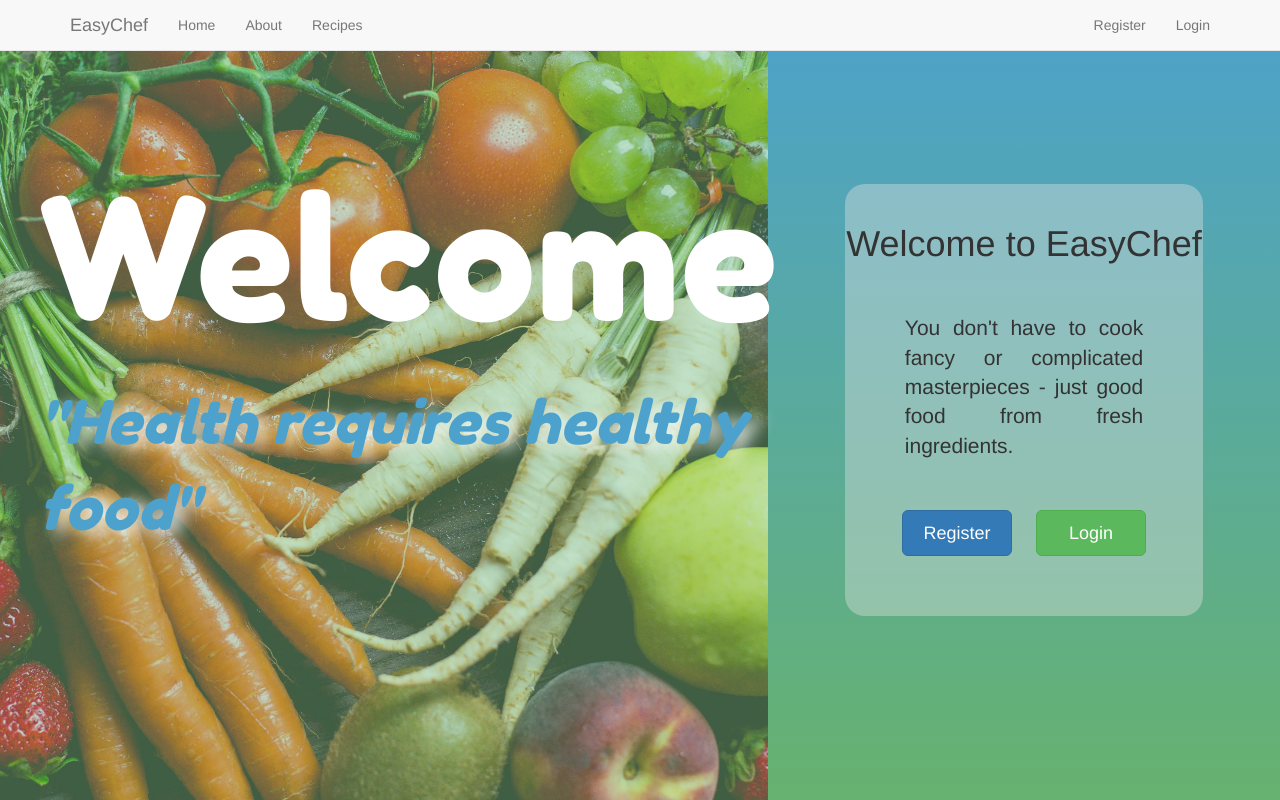
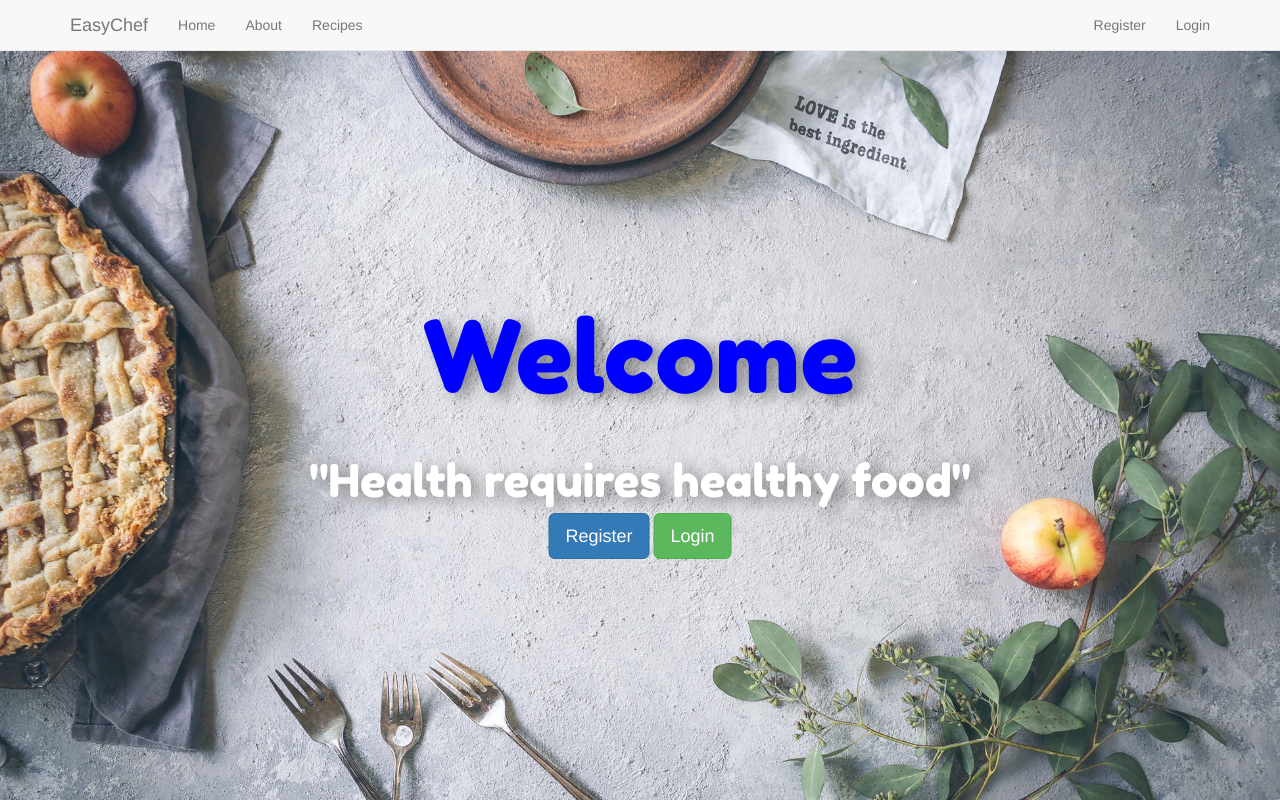
Before and after one commit to luciangheorghe/recipesApp2, a Flask app: page / in a window 1280 px wide. Run offline with Flask 2, Linux system fonts and the light colour scheme; some libraries are stand-ins or nearby versions.

Commit message:
home page redesign

```diff
--- a/static/css/style.css
+++ b/static/css/style.css
@@ -1,94 +1,59 @@
-.layout-container{
-  background: #67B26F;  /* fallback for old browsers */
-  background: -webkit-linear-gradient(to bottom, #4ca2cd, #67B26F);  /* Chrome 10-25, Safari 5.1-6 */
-  background: linear-gradient(to bottom, #4ca2cd, #67B26F); /* W3C, IE 10+/ Edge, Firefox 16+, Chrome 26+, Opera 12+, Safari 7+ */
+.container-fluid{
+  margin: 0;
+  padding-left: 0;
+  padding-right: 0;
   width: 100%;
   height: 100%;
 }
 
 
+
 /*Home*/
-.home{
-  height: 100%;
-  width: 100%;
-  display: flex;
-  flex-direction: row;
-  align-items: center;
-  justify-content: center;
-}
-.home .img-wrapper{
-  background: yellow;
-  width: 60%;
-  position: relative;
-}
-.home .img-wrapper img{
+.container-fluid #intro img{
+  position: absolute;
+  display: block;
   width: 100%;
   height: 100%;
   object-fit: cover;
+
 }
-.home .img-wrapper .filter{
-  background-color: rgba(103, 178, 111, 0.4);
-  position: absolute;
-  top: 0;
-  left: 0;
+.container-fluid .welcome-title{
+  position: relative;
   width: 100%;
   height: 100%;
+
 }
-.home .img-wrapper .quote{
+.container-fluid .welcome-title .quote{
   font-family: 'Fredoka One', cursive;
   color: white;
-  width: 100%;
   margin: 0;
   position: absolute;
-  top: 43%;
-  left: 55%;
+  top: 50%;
+  left: 50%;
   margin-right: -50%;
   transform: translate(-50%, -50%);
-
-}
-.home .img-wrapper .welcome{
-  font-size: 170px;
-}
-.home .img-wrapper .chef{
-  /*float: right;*/
-  font-size: 60px;
-  color: #4ca2cd;
-  font-style: italic;
-  text-shadow: 9px 4px 15px rgba(255, 255, 255, 0.8);
-
-}
-.home .login{
-  width: 40%;
   display: flex;
   flex-direction: column;
   align-items: center;
   justify-content: center;
 }
-.home .login .square{
-  background-color: rgba(225, 225, 225, 0.4);
-  border-radius: 20px;
-  width: 70%;
-  display: flex;
-  flex-direction: column;
-  align-items: center;
-  justify-content: center;
+.container-fluid .welcome-title .quote .welcome{
+  color: blue;
+  font-size: 100px;
+  text-shadow: 9px 4px 15px rgba(0, 0, 0, 0.4);
 }
-.home .login .square .app-title{
-  padding: 20px 0 40px 0;
+.container-fluid .welcome-title .quote .qoute2{
+  font-size: 45px;
+  text-shadow: 9px 4px 15px rgba(0, 0, 0, 0.4);
 }
-.home .login .square .lead{
-  padding: 0 60px 30px 60px;
-  text-align: justify;
-  /*color: #707c80;*/
+.container-fluid .btns-login{
+  margin: 0;
+  position: absolute;
+  top: 67%;
+  left: 50%;
+  margin-right: -50%;
+  transform: translate(-50%, -50%);
 }
-.home .login .square .btns-log{
-  padding: 0 0 60px 0;
-}
-.home .login .square .btns-log .btn{
-  margin: 0 10px;
-  width: 110px;
-}
-
 /*Recipes*/
 .recipes-wrapper .recipes-title{
   padding-top: 70px;
@@ -116,7 +81,7 @@
   justify-content:center;
 }
 .recipes-wrapper .row .col-lg-9 .row .col-lg-4 .recipe-container .gradient-img{
-  background-color: rgba(103, 178, 111, 0.4);
+  background-color: rgba(255, 255, 111, 0.4);
   position: absolute;
   top: 0;
   left: 0;
@@ -249,3 +214,17 @@
 .dashboard .welcome{
   color: white;
 }
+/*About*/
+.content-wrapper{
+  display: block;
+  left: 0;
+  /*width: 100%;*/
+  height: 100%;
+}
+.content-wrapper #intro2{
+  position: absolute;
+    display: block;
+    width: 100%;
+    height: 100%;
+    object-fit: cover;
+}
--- a/templates/about.html
+++ b/templates/about.html
@@ -2,6 +2,11 @@
 
 {% block body %}
 <div class="content-wrapper">
+  <div id="intro2" class="view">
+    <div class="full-bg-img">
+      <img src="../static/img/about-us.jpeg" class="img-responsive center-block" alt="Responsive image">
+    </div>
+  </div>
   <div class="container">
     <h1>About Us</h1>
     <p>
--- a/templates/home.html
+++ b/templates/home.html
@@ -1,31 +1,22 @@
 {% extends 'layout.html' %}
 
 {% block body %}
-
-  <div class="home">
-    <div class="img-wrapper">
-      <img src="../static/img/home-min.jpg" class="img-responsive center-block" alt="Responsive image">
-      <div class="filter"></div>
+  <div class="container-fluid">
+    <div id="intro" class="view">
+      <div class="full-bg-img">
+        <img src="../static/img/home2-min.jpeg" class="img-responsive center-block" alt="Responsive image">
+      </div>
+    </div>
+    <div class="welcome-title">
       <p class="quote">
-        <span class="welcome">Welcome</span> <br /><span class="chef">"Health requires healthy food" </span>
+        <span class="welcome">Welcome</span> <br /><span class="qoute2">"Health requires healthy food" </span>
       </p>
     </div>
-    <div class="login">
-      <div class="square">
-        <h1 class="app-title">Welcome to EasyChef</h1>
-        <p class="lead">
-          You don't have to cook fancy or complicated masterpieces - just good food from fresh ingredients.
-        </p>
-        <div class="btns-log">
-          {% if session.logged_in == NULL %}
-            <a href="/register" class="btn btn-primary btn-lg">Register</a>
-            <a href="/login" class="btn btn-success btn-lg">Login</a>
-          {% endif %}
-        </div>
-      </div>
-
-
+    <div class="btns-login">
+      {% if session.logged_in == NULL %}
+        <a href="/register" class="btn btn-primary btn-lg">Register</a>
+        <a href="/login" class="btn btn-success btn-lg">Login</a>
+      {% endif %}
     </div>
   </div>
-
 {% endblock %}
--- a/templates/layout.html
+++ b/templates/layout.html
@@ -13,7 +13,7 @@
   <body>
 
     {% include 'includes/_navbar.html' %}
-    <div class="layout-container">
+    <div class="container-fluid main">
       {% include 'includes/_messages.html' %}
       {% block body %}{% endblock %}
     </div>
--- a/templates/recipes.html
+++ b/templates/recipes.html
@@ -51,7 +51,7 @@
         {% for recipe in recipes %}
         <div  class="col-lg-4">
             <div class="thumbnail recipe-container">
-              <img src="../static/img/home-min.jpg" class="img-responsive  recipe-img" alt="Responsive image">
+              <img src="../static/img/for-filter.jpg" class="img-responsive  recipe-img" alt="Responsive image">
               <div class="gradient-img"></div>
               <a class="recipe-title" href="recipes/{{recipe._id}}">{{recipe.title}}</a>
               <p class="cal descript-text">Calories: {{recipe.nutrition.calories}}</p>
```
Also changed, not shown: README.md (added), static/img/about-us.jpeg (added), static/img/for-filter.jpg (added), static/img/home1-min.jpg (added), static/img/home2-min.jpeg (added).
